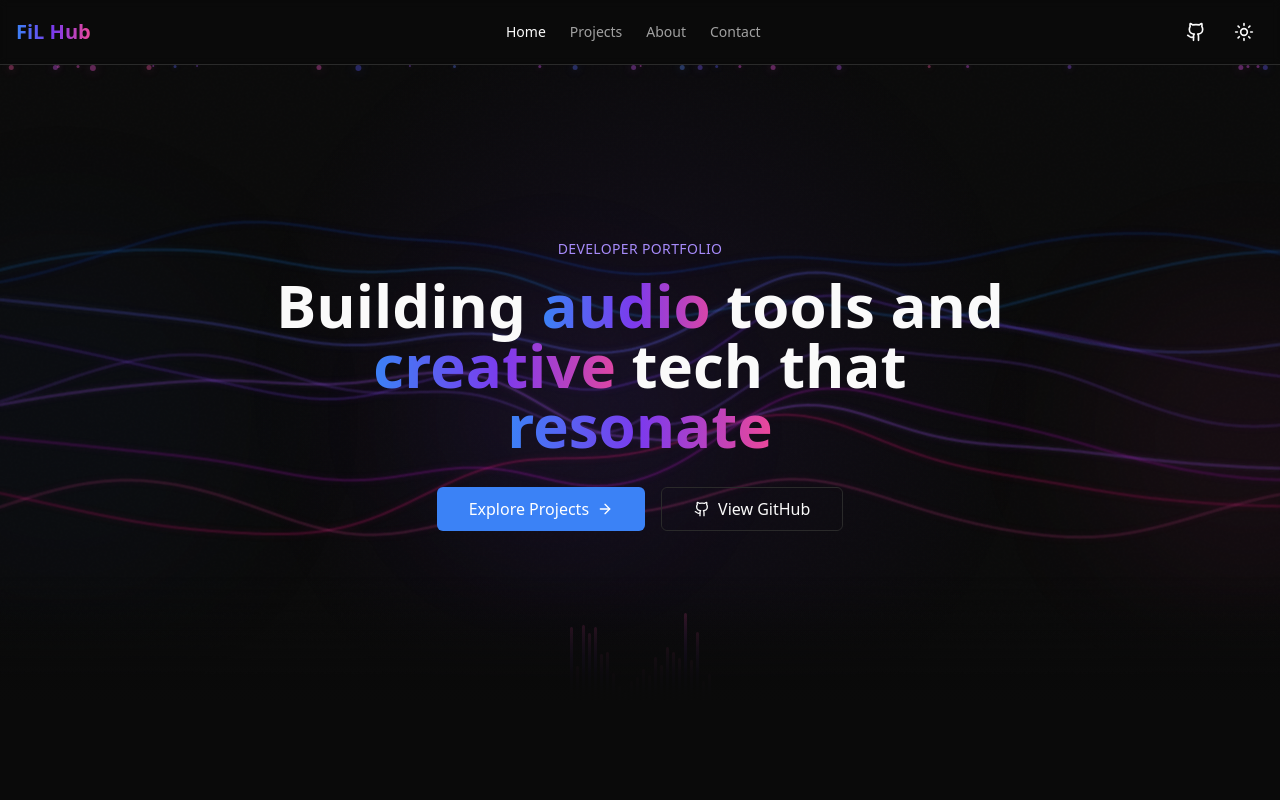
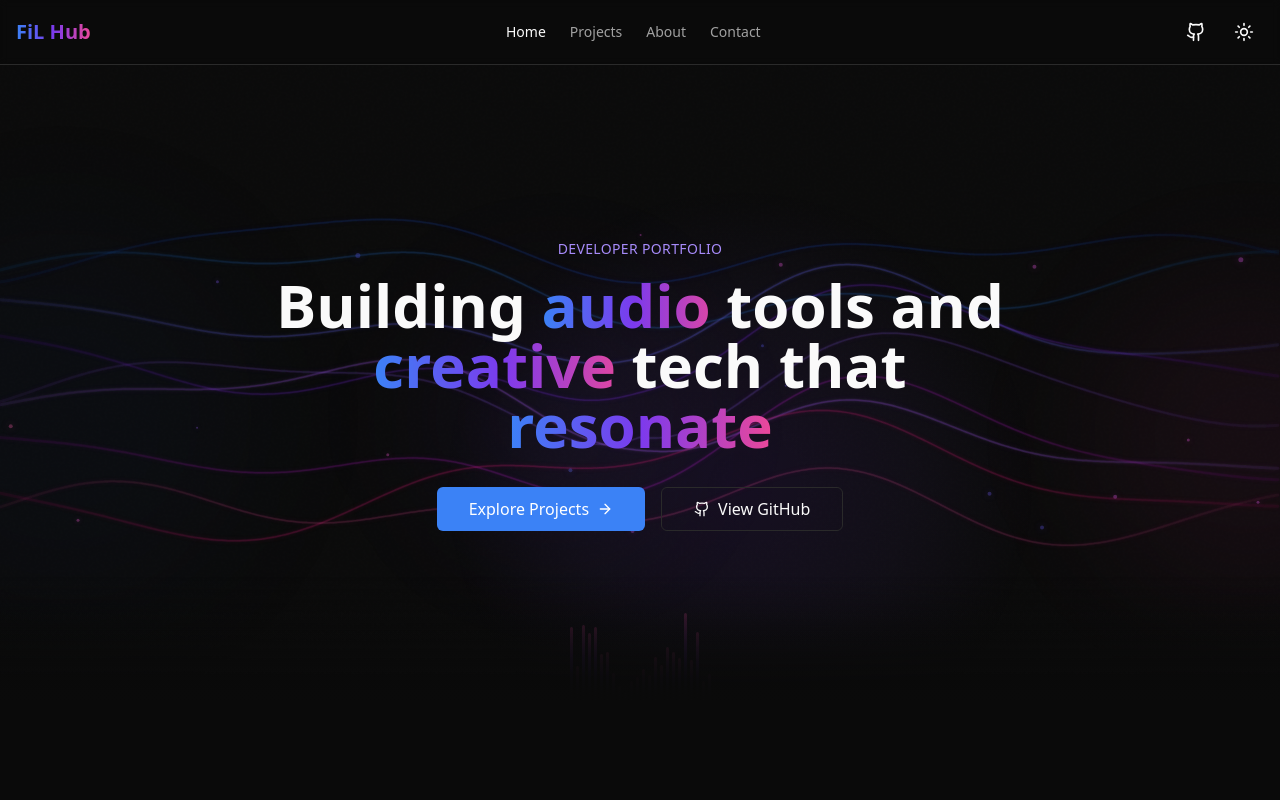
Before and after one commit to filhashmore/FiL-Hub, a React (Vite) app: page / in a window 1280 px wide. Shown: the top 800 px of the page. Built offline with nearby package versions, Linux system fonts and the light colour scheme.

Commit message:
Fix wave tracking and add mobile/touch support
Fixed real-time mouse tracking with smooth interpolation. Added touch events, mobile-optimized wave configs (fewer waves, coarser resolution), and disabled GPU-heavy effects on mobile for performance.

```diff
--- a/src/components/ui/InteractiveWaves.tsx
+++ b/src/components/ui/InteractiveWaves.tsx
@@ -1,4 +1,4 @@
-import { useEffect, useRef, useState, useCallback } from 'react'
+import { useEffect, useRef, useState } from 'react'
 import { motion, useSpring, useTransform } from 'framer-motion'
 
 interface Point {
@@ -19,20 +19,8 @@ interface WaveConfig {
 // Golden ratio for organic, natural-feeling wave patterns
 const PHI = 1.618033988749
 
-export function InteractiveWaves() {
-  const containerRef = useRef<HTMLDivElement>(null)
-  const [mousePos, setMousePos] = useState<Point>({ x: 0.5, y: 0.5 })
-  const [dimensions, setDimensions] = useState({ width: 1200, height: 400 })
-  const animationRef = useRef<number>()
-  const timeRef = useRef(0)
-  const [paths, setPaths] = useState<string[]>([])
-
-  // Smooth mouse tracking with spring physics
-  const mouseX = useSpring(0.5, { stiffness: 50, damping: 20 })
-  const mouseY = useSpring(0.5, { stiffness: 50, damping: 20 })
-
-  // Wave configurations - Fibonacci-based spacing
-  const waveConfigs: WaveConfig[] = [
+// Wave configurations - golden ratio phase offsets
+const WAVE_CONFIGS: WaveConfig[] = [
   { amplitude: 25, frequency: 0.008, speed: 0.4, phase: 0, yOffset: 0.3, color: '#1e40af', opacity: 0.15 },
   { amplitude: 35, frequency: 0.006, speed: 0.3, phase: PHI, yOffset: 0.35, color: '#3b82f6', opacity: 0.12 },
   { amplitude: 30, frequency: 0.007, speed: 0.35, phase: PHI * 2, yOffset: 0.4, color: '#6366f1', opacity: 0.18 },
@@ -44,25 +32,54 @@ export function InteractiveWaves() {
   { amplitude: 22, frequency: 0.01, speed: 0.5, phase: PHI * 8, yOffset: 0.7, color: '#ec4899', opacity: 0.12 },
 ]
 
-  // Handle mouse movement
-  const handleMouseMove = useCallback((e: MouseEvent) => {
-    if (!containerRef.current) return
-    const rect = containerRef.current.getBoundingClientRect()
-    const x = (e.clientX - rect.left) / rect.width
-    const y = (e.clientY - rect.top) / rect.height
-    setMousePos({ x: Math.max(0, Math.min(1, x)), y: Math.max(0, Math.min(1, y)) })
-    mouseX.set(x)
-    mouseY.set(y)
-  }, [mouseX, mouseY])
+// Mobile-optimized configs (fewer waves, simpler)
+const MOBILE_WAVE_CONFIGS: WaveConfig[] = [
+  { amplitude: 20, frequency: 0.01, speed: 0.35, phase: 0, yOffset: 0.35, color: '#3b82f6', opacity: 0.15 },
+  { amplitude: 30, frequency: 0.007, speed: 0.25, phase: PHI * 2, yOffset: 0.45, color: '#7c3aed', opacity: 0.18 },
+  { amplitude: 35, frequency: 0.005, speed: 0.2, phase: PHI * 4, yOffset: 0.55, color: '#a855f7', opacity: 0.2 },
+  { amplitude: 25, frequency: 0.008, speed: 0.3, phase: PHI * 6, yOffset: 0.65, color: '#db2777', opacity: 0.15 },
+]
+
+export function InteractiveWaves() {
+  const containerRef = useRef<HTMLDivElement>(null)
+  const [dimensions, setDimensions] = useState({ width: 1200, height: 400 })
+  const [paths, setPaths] = useState<string[]>([])
+  const [isMobile, setIsMobile] = useState(false)
+
+  // Use refs for real-time values (no stale closures)
+  const mousePosRef = useRef<Point>({ x: 0.5, y: 0.5 })
+  const targetPosRef = useRef<Point>({ x: 0.5, y: 0.5 })
+  const dimensionsRef = useRef({ width: 1200, height: 400 })
+  const timeRef = useRef(0)
+  const animationRef = useRef<number>()
+  const isTouchDevice = useRef(false)
+
+  // Springs for the gradient glow effect
+  const mouseX = useSpring(0.5, { stiffness: 80, damping: 25 })
+  const mouseY = useSpring(0.5, { stiffness: 80, damping: 25 })
+
+  // Detect mobile/touch on mount
+  useEffect(() => {
+    const checkMobile = () => {
+      const mobile = window.innerWidth < 768
+      setIsMobile(mobile)
+      isTouchDevice.current = 'ontouchstart' in window || navigator.maxTouchPoints > 0
+    }
+    checkMobile()
+    window.addEventListener('resize', checkMobile)
+    return () => window.removeEventListener('resize', checkMobile)
+  }, [])
 
   // Handle resize
   useEffect(() => {
     const updateDimensions = () => {
       if (containerRef.current) {
-        setDimensions({
+        const dims = {
           width: containerRef.current.offsetWidth,
           height: containerRef.current.offsetHeight
-        })
+        }
+        setDimensions(dims)
+        dimensionsRef.current = dims
       }
     }
     updateDimensions()
@@ -70,42 +87,85 @@ export function InteractiveWaves() {
     return () => window.removeEventListener('resize', updateDimensions)
   }, [])
 
-  // Mouse event listeners
+  // Mouse/touch tracking
   useEffect(() => {
-    const container = containerRef.current
-    if (!container) return
-    container.addEventListener('mousemove', handleMouseMove)
-    return () => container.removeEventListener('mousemove', handleMouseMove)
-  }, [handleMouseMove])
+    const updatePosition = (clientX: number, clientY: number) => {
+      if (!containerRef.current) return
+      const rect = containerRef.current.getBoundingClientRect()
+      const x = Math.max(0, Math.min(1, (clientX - rect.left) / rect.width))
+      const y = Math.max(0, Math.min(1, (clientY - rect.top) / rect.height))
 
-  // Generate wave path with mouse interaction
-  const generateWavePath = useCallback((config: WaveConfig, time: number, mousePos: Point) => {
+      targetPosRef.current = { x, y }
+      mouseX.set(x)
+      mouseY.set(y)
+    }
+
+    const handleMouseMove = (e: MouseEvent) => {
+      updatePosition(e.clientX, e.clientY)
+    }
+
+    const handleTouchMove = (e: TouchEvent) => {
+      if (e.touches.length > 0) {
+        updatePosition(e.touches[0].clientX, e.touches[0].clientY)
+      }
+    }
+
+    const handleTouchStart = (e: TouchEvent) => {
+      if (e.touches.length > 0) {
+        updatePosition(e.touches[0].clientX, e.touches[0].clientY)
+      }
+    }
+
+    window.addEventListener('mousemove', handleMouseMove)
+    window.addEventListener('touchmove', handleTouchMove, { passive: true })
+    window.addEventListener('touchstart', handleTouchStart, { passive: true })
+
+    return () => {
+      window.removeEventListener('mousemove', handleMouseMove)
+      window.removeEventListener('touchmove', handleTouchMove)
+      window.removeEventListener('touchstart', handleTouchStart)
+    }
+  }, [mouseX, mouseY])
+
+  // Generate wave path
+  const generateWavePath = (
+    config: WaveConfig,
+    time: number,
+    mousePos: Point,
+    dims: { width: number; height: number },
+    mobile: boolean
+  ): string => {
     const { amplitude, frequency, speed, phase, yOffset } = config
-    const { width, height } = dimensions
+    const { width, height } = dims
     const points: string[] = []
     const baseY = height * yOffset
 
-    // Calculate mouse influence
     const mouseXPixel = mousePos.x * width
     const mouseYPixel = mousePos.y * height
 
-    for (let x = 0; x <= width; x += 4) {
-      // Base wave motion
+    // Coarser resolution on mobile for performance
+    const step = mobile ? 6 : 3
+
+    for (let x = 0; x <= width; x += step) {
+      // Base wave motion with harmonics
       let y = baseY + Math.sin(x * frequency + time * speed + phase) * amplitude
+      y += Math.sin(x * frequency * PHI + time * speed * 0.7 + phase * 2) * (amplitude * 0.3)
 
-      // Add secondary harmonics for organic feel
-      y += Math.sin(x * frequency * PHI + time * speed * 0.7 + phase * 2) * (amplitude * 0.3)
+      if (!mobile) {
+        // Extra harmonic detail on desktop
         y += Math.sin(x * frequency / PHI + time * speed * 1.3 + phase * 0.5) * (amplitude * 0.2)
+      }
 
-      // Mouse ripple effect - creates expanding wave from mouse position
+      // Mouse/touch ripple effect
       const dx = x - mouseXPixel
       const dy = baseY - mouseYPixel
       const distance = Math.sqrt(dx * dx + dy * dy)
-      const maxDistance = width * 0.4
+      const maxDistance = width * (mobile ? 0.6 : 0.5)
 
       if (distance < maxDistance) {
-        const influence = Math.pow(1 - distance / maxDistance, 2)
-        const ripple = Math.sin(distance * 0.02 - time * 2) * 40 * influence
+        const influence = Math.pow(1 - distance / maxDistance, 1.5)
+        const rippleStrength = mobile ? 35 : 50
+        const ripple = Math.sin(distance * 0.015 - time * 3) * rippleStrength * influence
         y += ripple
       }
 
@@ -113,40 +173,52 @@ export function InteractiveWaves() {
     }
 
     return points.join(' ')
-  }, [dimensions])
+  }
 
-  // Animation loop
+  // Animation loop with smooth interpolation
   useEffect(() => {
     const animate = () => {
-      timeRef.current += 0.016 // ~60fps
-      const newPaths = waveConfigs.map(config =>
-        generateWavePath(config, timeRef.current, mousePos)
+      timeRef.current += 0.016
+
+      // Smoothly interpolate mouse position for fluid animation
+      mousePosRef.current.x += (targetPosRef.current.x - mousePosRef.current.x) * 0.1
+      mousePosRef.current.y += (targetPosRef.current.y - mousePosRef.current.y) * 0.1
+
+      const configs = isMobile ? MOBILE_WAVE_CONFIGS : WAVE_CONFIGS
+      const newPaths = configs.map(config =>
+        generateWavePath(
+          config,
+          timeRef.current,
+          mousePosRef.current,
+          dimensionsRef.current,
+          isMobile
+        )
       )
       setPaths(newPaths)
+
       animationRef.current = requestAnimationFrame(animate)
     }
 
     animationRef.current = requestAnimationFrame(animate)
     return () => {
-      if (animationRef.current) {
-        cancelAnimationFrame(animationRef.current)
+      if (animationRef.current) cancelAnimationFrame(animationRef.current)
     }
-    }
-  }, [generateWavePath, mousePos, waveConfigs])
+  }, [isMobile])
+
+  const activeConfigs = isMobile ? MOBILE_WAVE_CONFIGS : WAVE_CONFIGS
 
   return (
     <div
       ref={containerRef}
-      className="absolute inset-0 overflow-hidden"
-      style={{ cursor: 'none' }}
+      className="absolute inset-0 overflow-hidden touch-none"
     >
-      {/* Subtle radial gradient following mouse */}
+      {/* Subtle radial gradient following mouse/touch */}
       <motion.div
-        className="absolute w-[800px] h-[800px] rounded-full pointer-events-none"
+        className="absolute w-[400px] h-[400px] md:w-[600px] md:h-[600px] rounded-full pointer-events-none"
         style={{
-          background: 'radial-gradient(circle, rgba(124, 58, 237, 0.08) 0%, transparent 70%)',
-          x: useTransform(mouseX, [0, 1], [-400, dimensions.width - 400]),
-          y: useTransform(mouseY, [0, 1], [-400, dimensions.height - 400]),
+          background: 'radial-gradient(circle, rgba(124, 58, 237, 0.1) 0%, rgba(139, 92, 246, 0.05) 40%, transparent 70%)',
+          x: useTransform(mouseX, [0, 1], [-200, dimensions.width - 200]),
+          y: useTransform(mouseY, [0, 1], [-200, dimensions.height - 200]),
         }}
       />
 
@@ -157,21 +229,23 @@ export function InteractiveWaves() {
         preserveAspectRatio="none"
       >
         <defs>
-          {/* Glow filter */}
-          <filter id="glow" x="-50%" y="-50%" width="200%" height="200%">
-            <feGaussianBlur stdDeviation="3" result="coloredBlur"/>
+          {!isMobile && (
+            <filter id="waveGlow" x="-50%" y="-50%" width="200%" height="200%">
+              <feGaussianBlur stdDeviation="2" result="blur" />
               <feMerge>
-              <feMergeNode in="coloredBlur"/>
-              <feMergeNode in="SourceGraphic"/>
+                <feMergeNode in="blur" />
+                <feMergeNode in="SourceGraphic" />
               </feMerge>
             </filter>
+          )}
 
-          {/* Gradient definitions for each wave */}
-          {waveConfigs.map((config, i) => (
+          {activeConfigs.map((config, i) => (
             <linearGradient key={`grad-${i}`} id={`waveGrad-${i}`} x1="0%" y1="0%" x2="100%" y2="0%">
-              <stop offset="0%" stopColor={config.color} stopOpacity={config.opacity * 0.5} />
-              <stop offset="50%" stopColor={config.color} stopOpacity={config.opacity} />
-              <stop offset="100%" stopColor={config.color} stopOpacity={config.opacity * 0.5} />
+              <stop offset="0%" stopColor={config.color} stopOpacity={0} />
+              <stop offset="20%" stopColor={config.color} stopOpacity={config.opacity} />
+              <stop offset="50%" stopColor={config.color} stopOpacity={config.opacity * 1.2} />
+              <stop offset="80%" stopColor={config.color} stopOpacity={config.opacity} />
+              <stop offset="100%" stopColor={config.color} stopOpacity={0} />
             </linearGradient>
           ))}
         </defs>
@@ -179,77 +253,86 @@ export function InteractiveWaves() {
         {/* Render waves */}
         {paths.map((path, i) => (
           <g key={i}>
-            {/* Glow layer */}
+            {/* Glow layer - desktop only */}
+            {!isMobile && (
               <path
                 d={path}
                 fill="none"
-              stroke={waveConfigs[i].color}
-              strokeWidth="4"
-              strokeOpacity={waveConfigs[i].opacity * 0.5}
-              filter="url(#glow)"
+                stroke={activeConfigs[i]?.color}
+                strokeWidth="3"
+                strokeOpacity={(activeConfigs[i]?.opacity || 0.15) * 0.4}
+                filter="url(#waveGlow)"
                 strokeLinecap="round"
               />
+            )}
             {/* Main wave */}
             <path
               d={path}
               fill="none"
               stroke={`url(#waveGrad-${i})`}
-              strokeWidth="2"
+              strokeWidth={isMobile ? '2' : '1.5'}
               strokeLinecap="round"
             />
           </g>
         ))}
       </svg>
 
-      {/* Floating particles that react to mouse */}
-      <FloatingParticles mousePos={mousePos} dimensions={dimensions} />
+      {/* Floating particles - hidden on mobile for performance */}
+      {!isMobile && (
+        <FloatingParticles mouseX={mouseX} mouseY={mouseY} dimensions={dimensions} />
+      )}
     </div>
   )
 }
 
-// Floating particles component
-function FloatingParticles({ mousePos, dimensions }: { mousePos: Point, dimensions: { width: number, height: number } }) {
+// Floating particles - desktop only
+function FloatingParticles({
+  mouseX,
+  mouseY,
+  dimensions
+}: {
+  mouseX: ReturnType<typeof useSpring>
+  mouseY: ReturnType<typeof useSpring>
+  dimensions: { width: number; height: number }
+}) {
   const particles = useRef(
-    Array.from({ length: 30 }, (_, i) => ({
+    Array.from({ length: 20 }, (_, i) => ({
       id: i,
-      x: Math.random(),
-      y: Math.random(),
-      size: 2 + Math.random() * 4,
-      speed: 0.2 + Math.random() * 0.5,
-      hue: 220 + Math.random() * 120, // Blue to pink range
+      baseX: Math.random(),
+      baseY: 0.25 + Math.random() * 0.5,
+      size: 2 + Math.random() * 3,
+      speed: 0.3 + Math.random() * 0.4,
+      hue: 220 + Math.random() * 120,
     }))
   ).current
 
   return (
     <>
-      {particles.map((particle) => {
-        const dx = particle.x - mousePos.x
-        const dy = particle.y - mousePos.y
-        const distance = Math.sqrt(dx * dx + dy * dy)
-        const repelStrength = Math.max(0, 0.15 - distance) * 2
-
-        return (
+      {particles.map((particle) => (
         <motion.div
           key={particle.id}
           className="absolute rounded-full pointer-events-none"
           style={{
             width: particle.size,
             height: particle.size,
-              backgroundColor: `hsla(${particle.hue}, 70%, 60%, 0.4)`,
-              boxShadow: `0 0 ${particle.size * 2}px hsla(${particle.hue}, 70%, 60%, 0.3)`,
-            }}
-            animate={{
-              x: (particle.x + dx * repelStrength) * dimensions.width,
-              y: (particle.y + Math.sin(Date.now() * 0.001 * particle.speed + particle.id) * 0.05) * dimensions.height,
-            }}
-            transition={{
-              type: 'spring',
-              stiffness: 100,
-              damping: 15,
+            backgroundColor: `hsla(${particle.hue}, 70%, 60%, 0.35)`,
+            boxShadow: `0 0 ${particle.size * 2}px hsla(${particle.hue}, 70%, 60%, 0.25)`,
+            x: useTransform(mouseX, (mx) => {
+              const dx = particle.baseX - mx
+              const distance = Math.abs(dx)
+              const repel = distance < 0.2 ? dx * 80 : 0
+              return particle.baseX * dimensions.width + repel
+            }),
+            y: useTransform(mouseY, (my) => {
+              const dy = particle.baseY - my
+              const distance = Math.abs(dy)
+              const repel = distance < 0.2 ? dy * 80 : 0
+              const float = Math.sin(Date.now() * 0.001 * particle.speed + particle.id) * 10
+              return particle.baseY * dimensions.height + repel + float
+            }),
           }}
         />
-        )
-      })}
+      ))}
     </>
   )
 }
```
Lines whose indentation alone changed are shown as unchanged.
